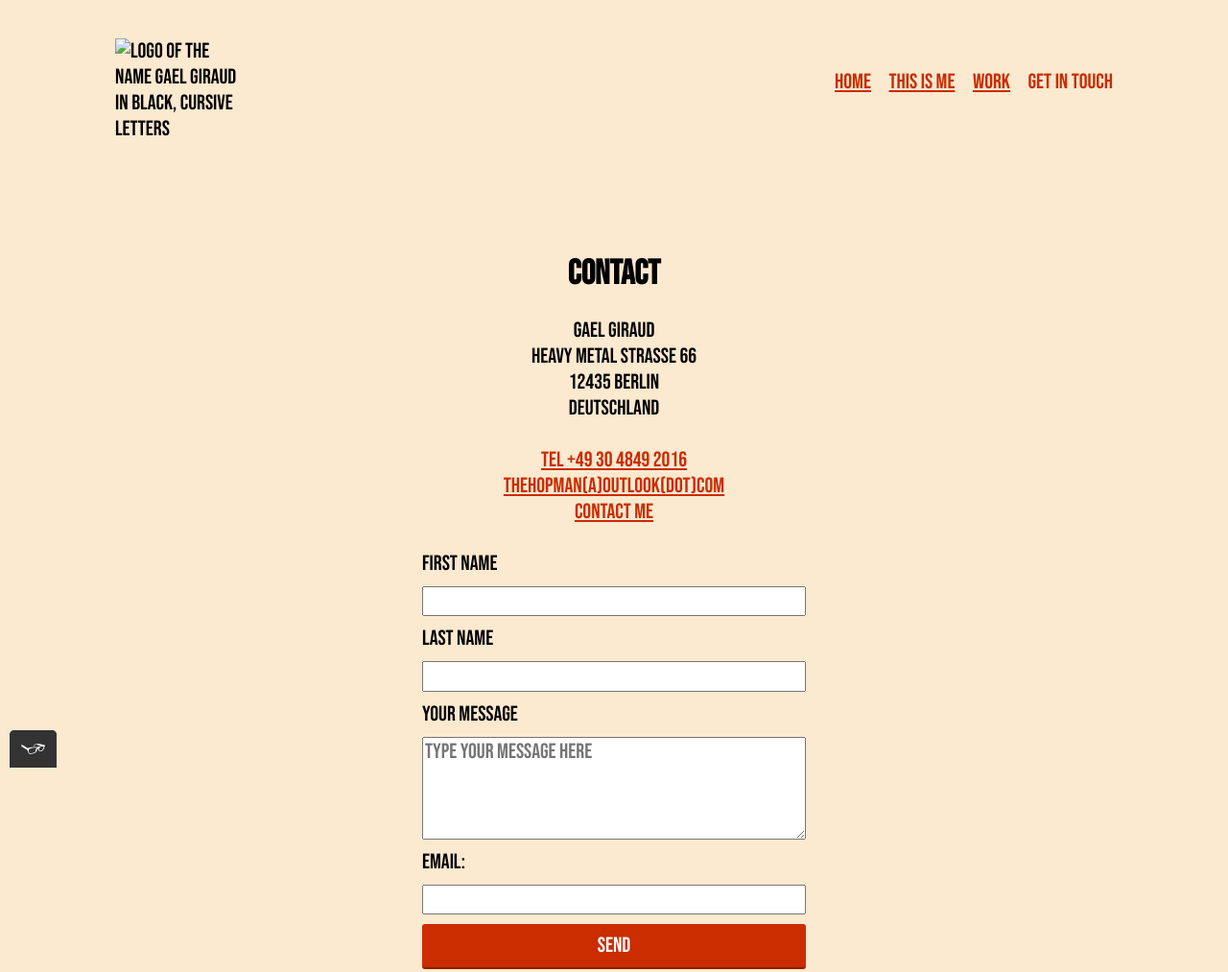
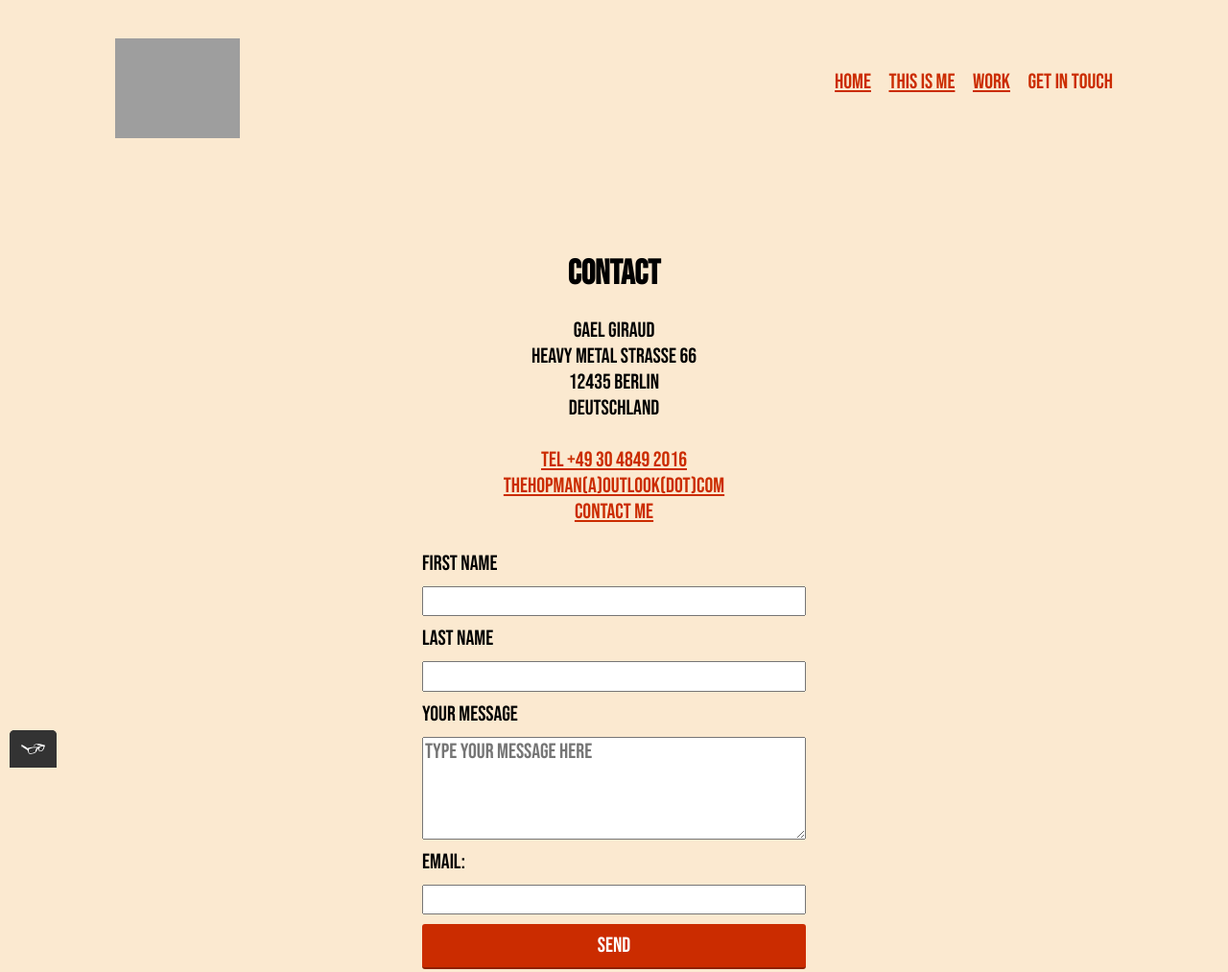
Before and after one commit to LambicJaune/portfolio-website, a plain HTML site: page get-in-touch.html in a window 1280 px wide. Shown: the top 1013 px of the page at 96% size. Drawn offline with Linux system fonts and the light colour scheme; the site is published under a folder, as on GitHub Pages, so addresses that start at the root find nothing; a web font is replaced by a local one.

Commit message:
Updated logo links on all pages

```diff
--- a/get-in-touch.html
+++ b/get-in-touch.html
@@ -15,7 +15,7 @@
 <body>
 
     <header class="page-header">
-        <img src="/img/logo-gael-giraud.png" width="130" height="104" class="page-header__item" alt="logo of the name gael giraud in black, cursive letters">
+        <img src="./img/logo-gael-giraud.png" width="130" height="104" class="page-header__item" alt="logo of the name gael giraud in black, cursive letters">
         <nav class="main-navigation page-header__item">
             <ul role="menubar" class="navigation-list">
                 <li role="presentation">
```
Also changed, not shown: this-is-me.html (+1 -1 lines), work.html (+1 -1 lines).
